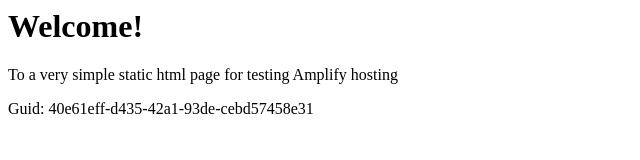
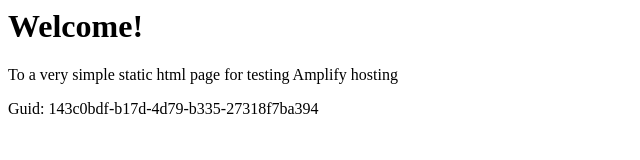
Before and after one commit to aws-aemilia-mxp/Github-PR-Commit-Integration-Test-DoNotTouch-GitHubWebhookPushCanaryTest-v1-preprod-eu-south-1, a website: page src/index.html in a window 1280 px wide. Shown: the full height of the page, 0-640 px from the left. Drawn offline with Linux system fonts and the light colour scheme.

Commit message:
commit from integ tests

```diff
--- a/src/index.html
+++ b/src/index.html
@@ -12,6 +12,6 @@
 <body>
     <h1>Welcome!</h1>
     <p>To a very simple static html page for testing Amplify hosting</p>
-    <p>Guid: 40e61eff-d435-42a1-93de-cebd57458e31</p></body>
+    <p>Guid: 143c0bdf-b17d-4d79-b335-27318f7ba394</p></body>
 
 </html>
```
